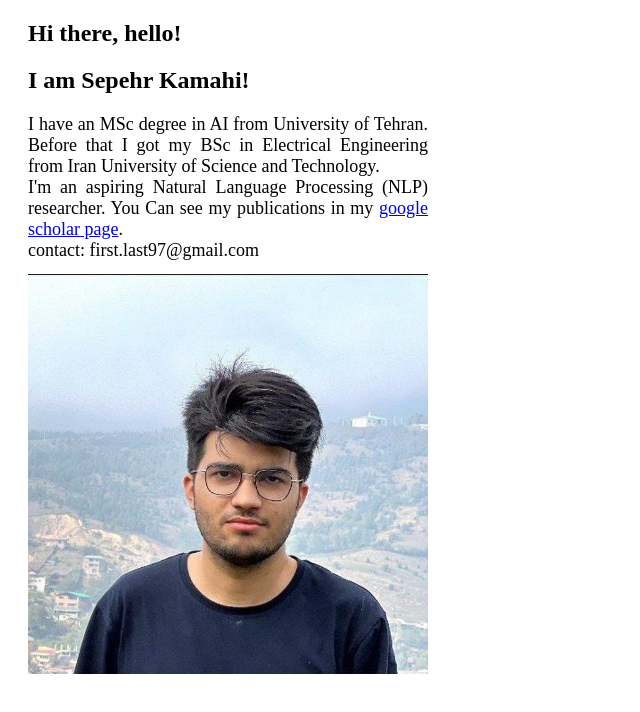
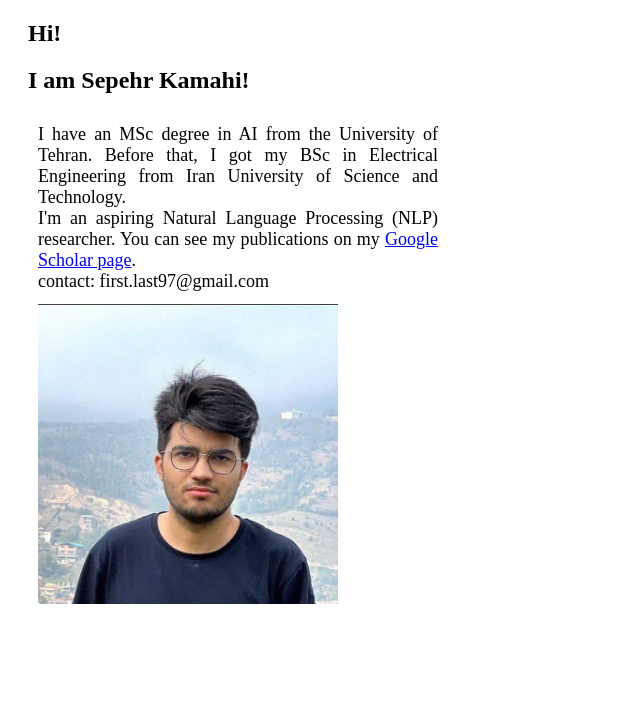
Before and after one commit to Sepehr-Kamahi/Sepehr-Kamahi.github.io, a plain HTML site: page index.html in a window 1280 px wide. Shown: the whole page, without its empty margins (0-640 px from the left). Drawn offline with Linux system fonts and the light colour scheme.

Commit message:
Adjust margins and fix text in index.html
Updated margin values and corrected text formatting.

```diff
--- a/index.html
+++ b/index.html
@@ -11,29 +11,29 @@
             div {
                 width: 400px;
                 height: 120px;
-                margin: 20px;
+                margin: 30px;
                 font-size: 18px;
             }
             img {
-                margin: 20px;
+                margin: 30px;
             }
 
 
         </style>
     </head>
     <body style="text-align: justify;">
-        <h2>Hi there, hello!</h2>
+        <h2>Hi!</h2>
         <h2>I am Sepehr Kamahi!</h2>
         <div>
-            I have an MSc degree in AI from University of Tehran.
-            Before that I got my BSc in Electrical Engineering from Iran University of Science and Technology. <br>
+            I have an MSc degree in AI from the University of Tehran.
+            Before that, I got my BSc in Electrical Engineering from Iran University of Science and Technology. <br>
 
             I'm an aspiring Natural Language Processing (NLP) researcher.
-            You Can see my publications in my <a href="https://scholar.google.com/citations?user=YVe0TLIAAAAJ&hl=en">google scholar page</a>.
+            You can see my publications on my <a href="https://scholar.google.com/citations?user=YVe0TLIAAAAJ&hl=en">Google Scholar page</a>.
             <br>
             contact: first.last97@gmail.com
         </div>
-        <img src="pics/photo_2025-01-29_01-39-09.jpg" alt="My Face" width="400">
+        <img src="pics/photo_2025-01-29_01-39-09.jpg" alt="My Face" width="300">
 
 
     </body>
```
